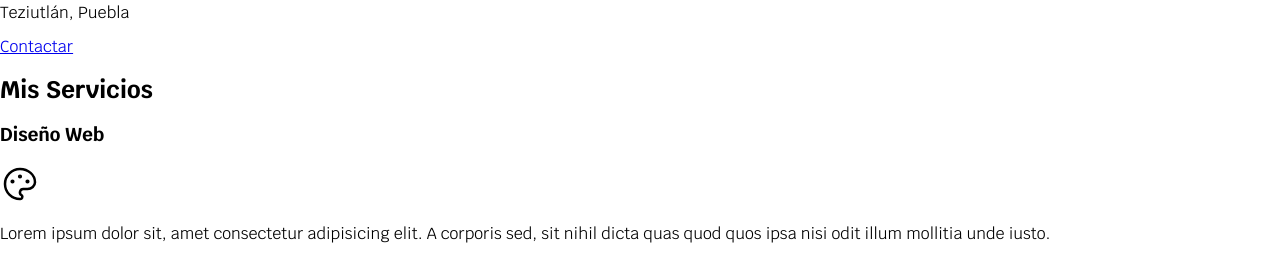
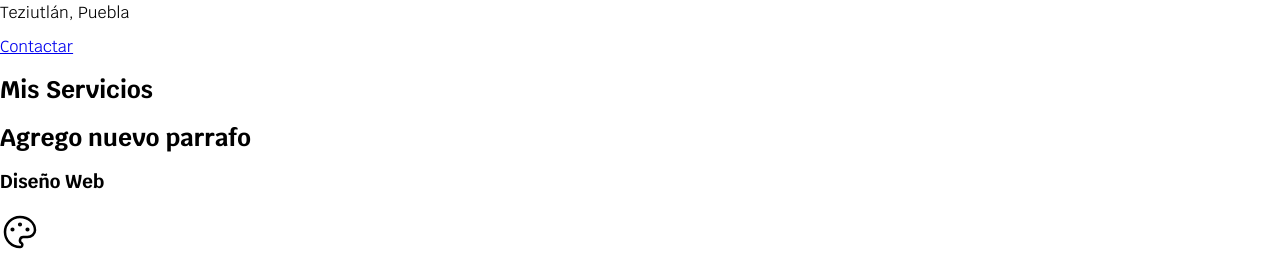
Before and after one commit to laur73/ProyectoFreelancer, a plain HTML site: page index.html in a window 1280 px wide. Shown: the part 1360-1619 px from the top of the page. Drawn offline with Linux system fonts and the light colour scheme.

Commit message:
Agregué nuevo párrafo

```diff
--- a/index.html
+++ b/index.html
@@ -61,6 +61,7 @@
     <!-- Solo puede ir una vez -->
     <main>
         <h2>Mis Servicios</h2>
+        <h2>Agrego nuevo parrafo </h2>
 
         <!-- Agregaremos las imagenes svg con tabler icons, aunque tambien existen heroicons o fontawesome -->
         <section>
```
